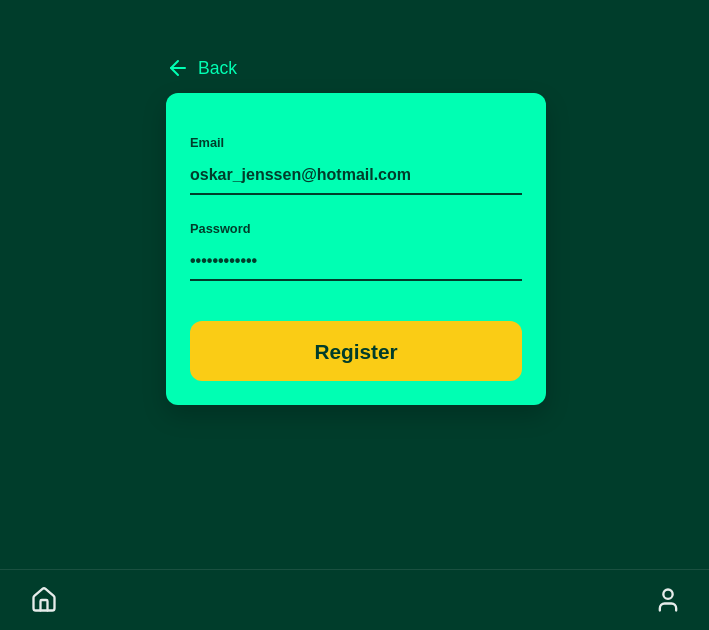
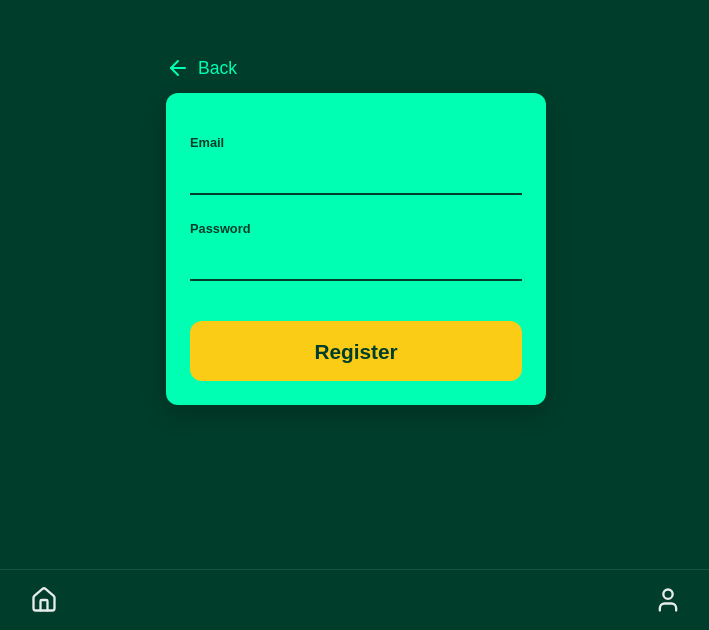
Before and after one commit to ohjenssen/zustand-tracker, a Next.js app: page /register in a window 1280 px wide. Shown: the part 170-800 px from the top of the page, without its empty margins (284-993 px from the left). Built offline with nearby package versions, Linux system fonts and the light colour scheme.

Commit message:
Removed dummy mail and password

```diff
--- a/src/app/register/page.jsx
+++ b/src/app/register/page.jsx
@@ -7,8 +7,8 @@ import styles from './register.module.css';
 
 export default function RegisterPage() {
   const router = useRouter();
-  const [email, setEmail] = useState('oskar_jenssen@hotmail.com');
-  const [password, setPassword] = useState('************');
+  const [email, setEmail] = useState('');
+  const [password, setPassword] = useState('');
 
   const handleSubmit = (e) => {
     e.preventDefault();
```
